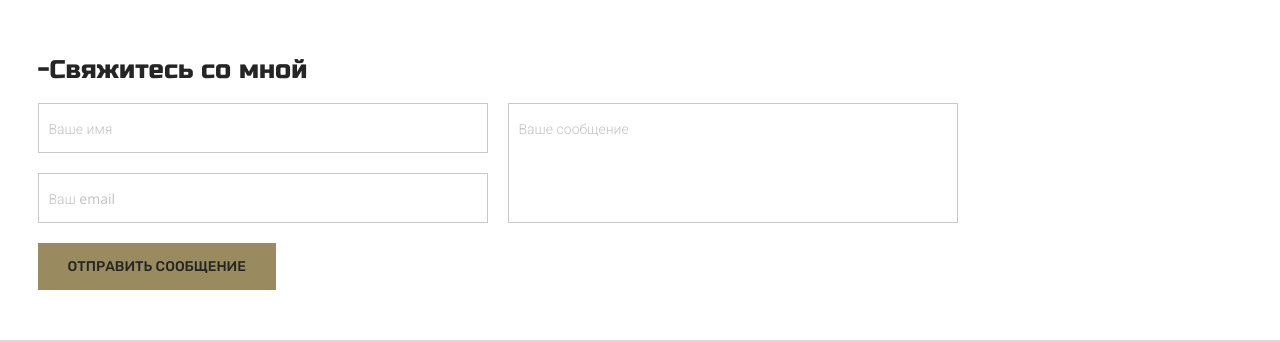
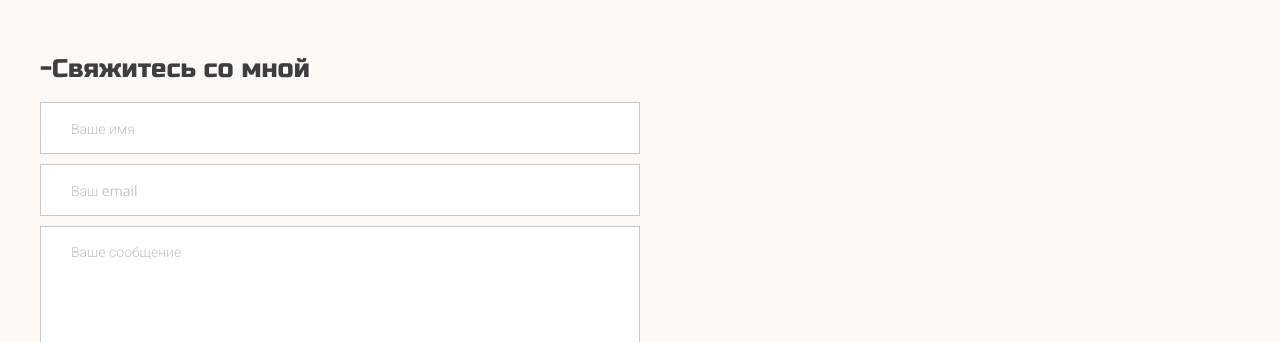
Before and after one commit to Leksa2304/my-cv, a plain HTML site: page index.html in a window 1280 px wide. Shown: the part 1972-2314 px from the top of the page. Drawn offline with nearby package versions, Linux system fonts and the light colour scheme.

Commit message:
corrected form

```diff
--- a/index.html
+++ b/index.html
@@ -233,20 +233,24 @@
             <div class="wrapper">
                 <h3 class="title">Свяжитесь со мной</h3>
 
-                <form id="form" class="form" autocomplete="off">
-                    <div class="left-column">
-
-                        <input type="text" class="form__field" name="name" placeholder="Ваше имя" autocomplete="off" required>
-                        <input type="email" class="form__field" name="email" placeholder="Ваш email" required>
+                <form id="form" class="form">
+                    <div class="form__input-box">
+                        <input type="text" id="name" class="form__input-field" name="name" placeholder="Ваше имя" autocomplete="off">
                     </div>
-                    <div class="left-column">
-                        <textarea name="message" class="form__field" placeholder="Ваше сообщение" rows="6" cols="50" required></textarea>
+                    <div class="form__input-box">
+                        <input type="email" id="email" class="form__input-field" name="email" placeholder="Ваш email" autocomplete="off">
                     </div>
 
+                    <div class="form__input-box">
+                        <textarea id="message" class="form__input-field" name="message" placeholder="Ваше сообщение"></textarea>
+                    </div>
+
+                    <button type="submit" class="form__button" id="sendButton">Отправить сообщение</button>
                 </form>
-                <button type="submit" class="form__button" id="sendButton">Отправить сообщение</button>
+
             </div>
         </section>
+
     </main>
     <footer class="footer">
         <img class="logo" src="./img/logo.svg" alt="Логотип">
@@ -255,7 +259,9 @@
         <i class="fa-solid fa-chevron-up btn-up__item"></i>
     </a>
 
+    <!-- <script type="module" src="script.js"></script> -->
     <script src="script.js"></script>
+
 </body>
 
 </html>
--- a/style.css
+++ b/style.css
@@ -13,6 +13,7 @@
             font-family: "Open Sans", "Roboto", sans-serif;
             line-height: 1.6rem;
             scroll-padding-top: 92px;
+            background-color: rgb(255, 249, 246);
         }
 
         a,
@@ -31,6 +32,7 @@
 
         img {
             max-width: 450px;
+            /* max-width: 100%; */
             height: auto;
         }
 
@@ -38,20 +40,20 @@
         h3,
         h4 {
             font-family: "Russo One", sans-serif;
+            color: #3e3e3e;
             font-weight: lighter;
         }
 
         .container {
             position: sticky;
             top: 0;
-        background-color: #fff;
+            background-color: rgb(237, 232, 216);
             background-size: cover;
-        border-bottom: 1px solid #d2d2d2;
             z-index: 1;
         }
 
         .wrapper {
-        max-width: 1205px;
+            max-width: 1200px;
             margin: 0 auto;
         }
 
@@ -242,76 +244,51 @@
         }
 
         .form {
-        display: flex;
-        flex-direction: row;
-        align-items: flex-start;
+            max-width: 600px;
         }
 
-    .left-column {
-        display: flex;
-        flex-direction: column;
-        margin-right: 20px;
+        .form__input-box {
+            margin-bottom: 10px;
         }
 
-    .right-column {
-        display: flex;
-    }
-
-    input,
-    textarea {
-        width: 450px;
-        height: 50px;
-        border-width: .2px;
-        border-style: solid;
-        border-color: #c9c9c9;
-        margin-bottom: 20px;
-        padding-left: 10px;
-        caret-color: #535353;
+        .form__input-field {
+            border: .2px solid #c9c9c9;
+            width: 100%;
+            padding: 14px 30px;
             font-weight: 300;
             font-family: "Open Sans", Roboto, sans-serif;
             color: #252525;
             font-size: 1rem;
         }
 
-    input:focus,
-    textarea:focus {
-        outline: 2px solid #cbcbcb;
-        font-family: "Open Sans", Roboto, sans-serif;
-        font-size: 1rem;
-        color: #252525;
-        padding-left: 10px;
+        .form__input-field:focus {
+            outline: 1.5px solid rgb(205, 198, 174);
         }
 
-    textarea:focus {
-        padding-top: 15px;
+        .form__input-field::placeholder {
+            color: #c2c2c2;
+            font-size: .875rem;
+            font-family: "Open Sans", Roboto, sans-serif;
         }
 
-    textarea {
+        #message {
             resize: none;
             overflow: hidden;
             height: 120px;
             padding-top: 15px;
         }
 
-    input::placeholder,
-    textarea::placeholder {
-        color: #c2c2c2;
-        font-size: .875rem;
-        font-family: "Open Sans", Roboto, sans-serif;
-    }
-
-    #sendButton {
-        display: block;
+        .form__button {
+            background-color: rgb(153, 139, 95);
             border: none;
-        background-color: rgb(153, 139, 95);
             padding: 15px 30px;
-        margin-right: 20px;
+            cursor: pointer;
         }
 
         .btn-up {
             position: fixed;
             bottom: 10px;
-        right: 100px;
+            right: 150px;
             font-size: 2rem;
             color: #4b4a4a;
         }
@@ -324,7 +301,7 @@
         .footer {
             width: 100%;
             height: 50px;
-        background-color: #dadada;
+            background-color: rgb(237, 232, 216);
             display: flex;
             align-items: center;
         }
```
Lines whose indentation alone changed are shown as unchanged.
